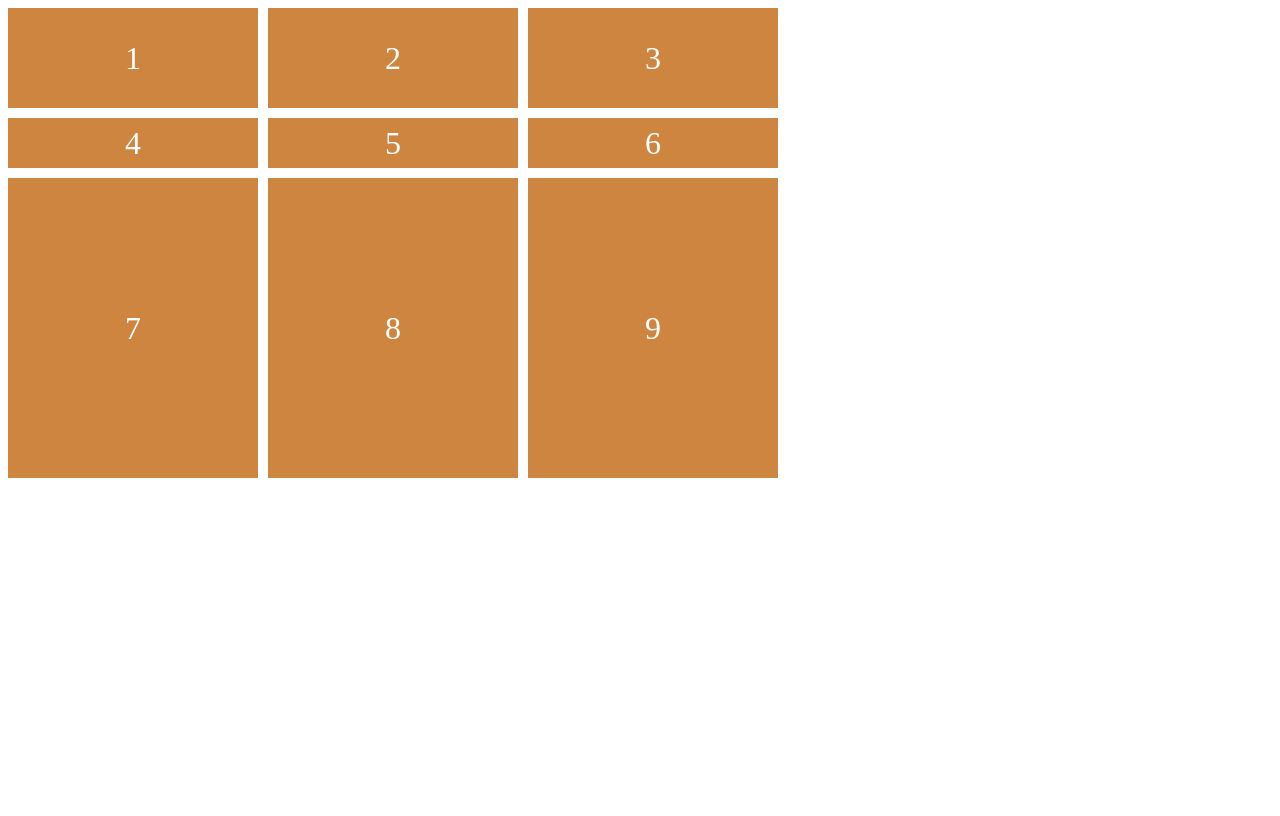
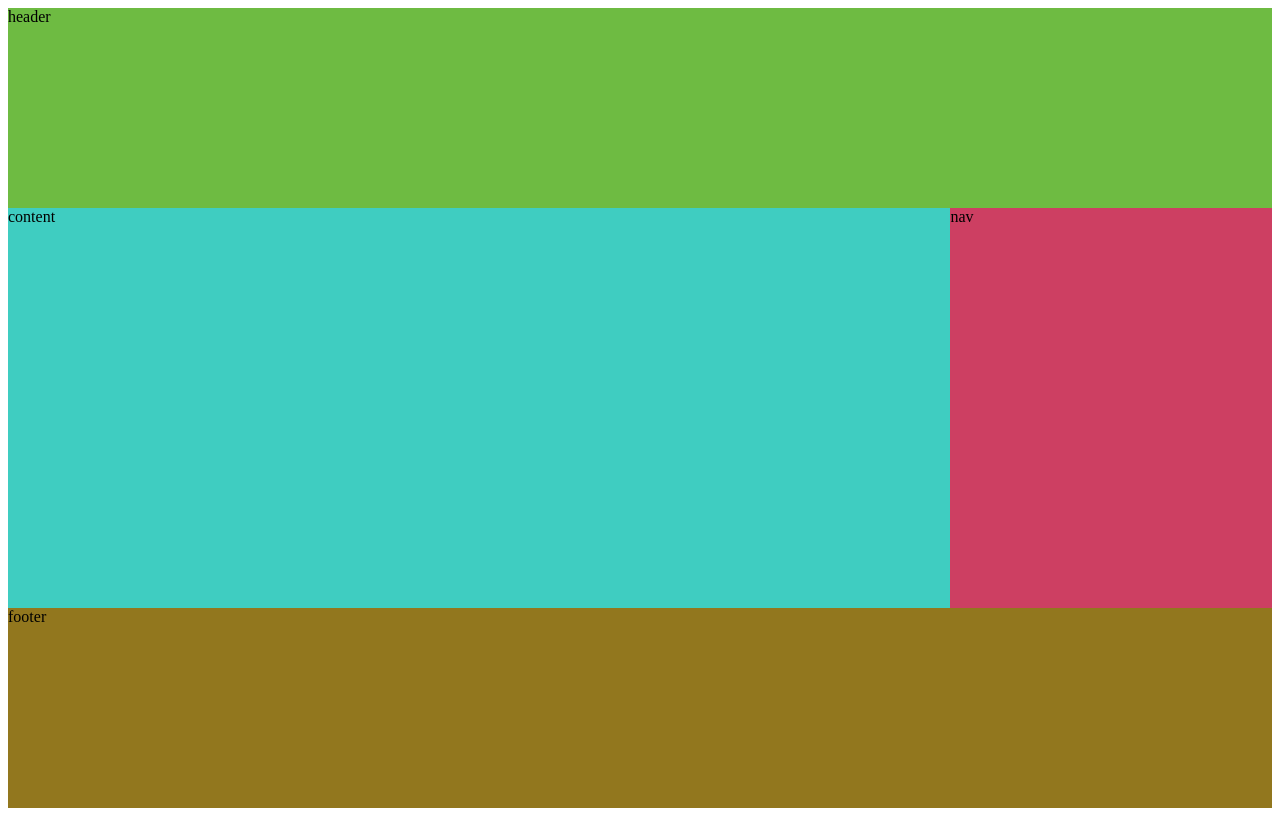
Before and after one commit to nagneo/scss-masterclass, a plain HTML site: page index.html in a window 1280 px wide. Drawn offline with Linux system fonts and the light colour scheme.

Commit message:
[TIL] Grid Template

```diff
--- a/index.html
+++ b/index.html
@@ -9,15 +9,10 @@
 </head>
 <body>
   <div class="father">
-    <div class="child">1</div>
-    <div class="child">2</div>
-    <div class="child">3</div>
-    <div class="child">4</div>
-    <div class="child">5</div>
-    <div class="child">6</div>
-    <div class="child">7</div>
-    <div class="child">8</div>
-    <div class="child">9</div>
+    <div class="header">header</div>
+    <div class="content">content</div>
+    <div class="nav">nav</div>
+    <div class="footer">footer</div>
   </div>
 </body>
 </html>
--- a/styles.css
+++ b/styles.css
@@ -1,15 +1,30 @@
 .father {
   display: grid;
-  grid-template-columns: 250px 250px 250px;
-  grid-template-rows: 100px 50px 300px;
-  gap: 10px;
+  grid-template-columns: repeat(auto, 200px);
+  grid-template-rows: repeat(4, 200px);
+  grid-template-areas:
+   "header header header header"
+   "content content content nav"
+   "content content content nav"
+   "footer footer footer footer";
 }
 
-.child {
-  background: peru;
-  color: white;
-  font-size: 32px;
-  display: flex;
-  justify-content: center;
-  align-items: center;
+.header {
+  background: rgb(110, 187, 66);
+  grid-area: header;
 }
+
+.content {
+  background: rgb(63, 205, 193);
+  grid-area: content;
+}
+
+.nav {
+  background: rgb(205, 63, 98);
+  grid-area: nav;
+}
+
+.footer {
+  background: rgb(146, 119, 30);
+  grid-area: footer;
+}
```
